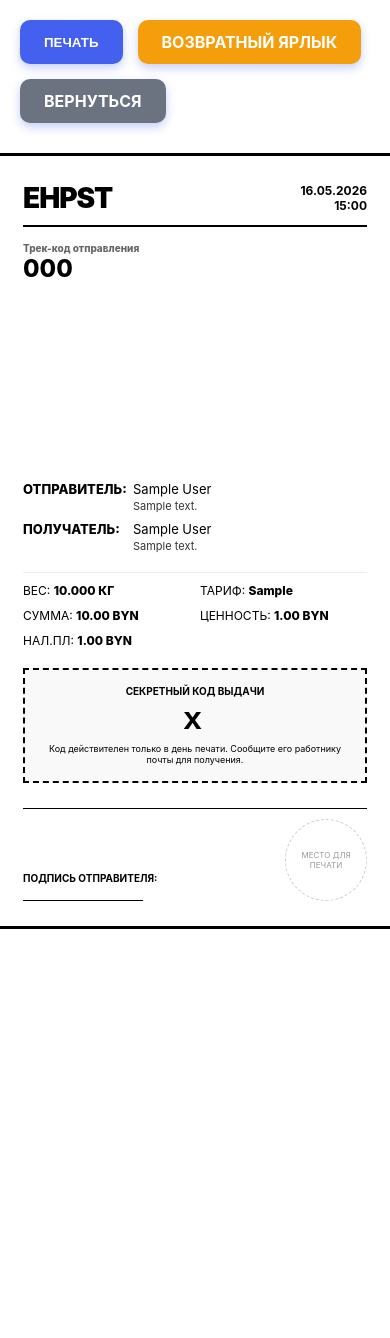
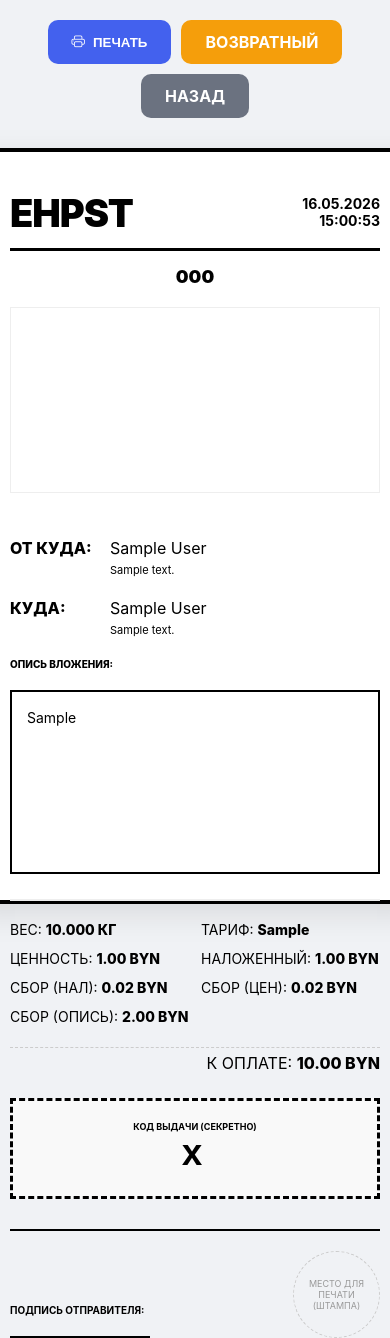
Before and after one commit to ereksscofix-create/123, a PHP site: page /label_print.php?id=1 in a window 390 px wide. Before the commit the page ends 929 px from the top, so only its background shows below. Run offline with PHP 8.4, Linux system fonts and the light colour scheme; the visitor is signed in with stand-in values (Sample User, id 1); tables that the repository leaves empty hold one stand-in row (values such as "Sample post"); some libraries are stand-ins or nearby versions.

Commit message:
feat: comprehensive overhaul of EHPST dashboard and logistics system
- Implemented modern Bootstrap 5 UI with mobile optimization.
- Added worker financial module with shift management and X/Z reports.
- Integrated PVZ management with automated shelf assignment.
- Developed 120x200mm label printing with inventory and fee breakdown.
- Added standalone money transfers with secret code verification.
- Fixed parcel visibility for senders and recipients.
- Implemented robust database repair and timestamping logic.

Co-authored-by: ereksscofix-create <284717084+ereksscofix-create@users.noreply.github.com>

```diff
--- a/database.sql
+++ b/database.sql
@@ -33,6 +33,7 @@ CREATE TABLE IF NOT EXISTS `parcels` (
   `tariff` varchar(10) DEFAULT 'ST',
   `cod` decimal(10,2) DEFAULT '0.00',
   `declared_value` decimal(10,2) DEFAULT '0.00',
+  `inventory` text DEFAULT NULL,
   `is_paid` tinyint(1) DEFAULT '0',
   `pay_on_delivery` tinyint(1) DEFAULT '0',
   `is_cod_paid` tinyint(1) DEFAULT '0',
@@ -114,6 +115,7 @@ CREATE TABLE IF NOT EXISTS `parcel_followers` (
 CREATE TABLE IF NOT EXISTS `money_transfers` (
   `id` int(11) NOT NULL AUTO_INCREMENT,
   `transfer_code` varchar(20) NOT NULL,
+  `secret_code` varchar(10) DEFAULT NULL,
   `sender_id` int(11) NOT NULL,
   `recipient_id` int(11) NOT NULL,
   `amount` decimal(10,2) NOT NULL,
--- a/label_print.php
+++ b/label_print.php
@@ -24,149 +24,132 @@ try {
     if ($is_return && (int)$parcel['is_return'] === 0) {
         $stmt = $pdo->prepare("UPDATE parcels SET is_return = 1 WHERE id = :id");
         $stmt->execute(['id' => $parcel_id]);
-
         $status_text = "Оформлен возврат [" . date('d.m.Y H:i') . "]";
         $stmt = $pdo->prepare("INSERT INTO parcel_status (parcel_id, status_text) VALUES (:pid, :txt)");
         $stmt->execute(['pid' => $parcel_id, 'txt' => $status_text]);
         $parcel['is_return'] = 1;
     }
 
-    // Проверяем, есть ли уже код для этой посылки (любая дата, или можно ограничить)
+    // Проверяем проверочный код
     $stmt = $pdo->prepare("SELECT secret_code FROM parcel_codes WHERE parcel_id = :pid ORDER BY id DESC LIMIT 1");
     $stmt->execute(['pid' => $parcel_id]);
     $existing = $stmt->fetch();
-
     if ($existing) {
         $secret_code = $existing['secret_code'];
     } else {
-        // Генерируем ОДИН раз
         $secret_code = rand(100000, 999999);
         $code = rand(1000, 9999);
         $stmt = $pdo->prepare("INSERT INTO parcel_codes (parcel_id, code, secret_code, code_date) VALUES (:pid, :code, :secret, DATE(NOW()))");
         $stmt->execute(['pid' => $parcel_id, 'code' => $code, 'secret' => $secret_code]);
     }
+} catch (PDOException $e) { die("Ошибка БД: " . $e->getMessage()); }
 
-} catch (PDOException $e) {
-    if (strpos($e->getMessage(), '1062') !== false) {
-        die("<h3>Ошибка: База данных настроена неверно.</h3>
-             <p>Пожалуйста, запустите скрипт исправления: <a href='db_fix.php'><b>ИСПРАВИТЬ БД</b></a></p>
-             <p>Техническая инфо: " . htmlspecialchars($e->getMessage()) . "</p>");
-    }
-    die("Ошибка БД: " . htmlspecialchars($e->getMessage()));
-}
+// Расчет комиссий для отображения
+$rates = [ 'EK'=>7, 'EKP'=>15, 'ST'=>22, 'EX'=>31, 'QQ'=>60, 'N'=>3, 'P'=>4 ];
+$base_rate = $rates[$parcel['tariff']] ?? 10;
+$base_cost = (float)$parcel['weight'] * $base_rate;
+$cod_fee = (float)$parcel['cod'] * 0.015;
+$dv_fee = (float)$parcel['declared_value'] * 0.017;
+$inv_fee = ($parcel['inventory'] !== '' && $parcel['inventory'] !== null) ? $base_cost * 0.02 : 0;
 ?>
 <!doctype html>
 <html lang="ru">
 <head>
 <meta charset="utf-8">
-<meta name="viewport" content="width=device-width,initial-scale=1">
-<title>Ярлык: <?php echo htmlspecialchars($parcel['track_code']); ?></title>
+<title>Ярлык <?php echo htmlspecialchars($parcel['track_code']); ?></title>
 <script src="https://cdn.jsdelivr.net/npm/jsbarcode@3.11.5/dist/JsBarcode.all.min.js"></script>
+<link rel="stylesheet" href="https://cdn.jsdelivr.net/npm/bootstrap-icons@1.11.0/font/bootstrap-icons.css">
 <style>
-  body{font-family: 'Inter', Arial, sans-serif;background:#fff;margin:0;padding:20px;display:flex;flex-direction:column;align-items:center}
-  .label{width:400px;padding:25px;border:3px solid #000;box-sizing:border-box;background:#fff;position:relative}
-  .hdr{display:flex;justify-content:space-between;align-items:center;border-bottom:2px solid #000;padding-bottom:10px;margin-bottom:15px}
-  .brand{font-weight:900;font-size:28px;letter-spacing:-1px}
-  .date{font-size:12px;text-align:right;font-weight:bold}
-  .section{margin-top:15px}
+  body{font-family:'Inter', Arial, sans-serif;background:#f0f2f5;margin:0;padding:20px;display:flex;flex-direction:column;align-items:center}
+  /* ЯРЛЫК 120мм на 200мм */
+  .label{width:120mm;height:200mm;padding:10mm;border:4px solid #000;box-sizing:border-box;background:#fff;position:relative;margin-top:10px;box-shadow:0 10px 30px rgba(0,0,0,0.1);display:flex;flex-direction:column;}
+  .hdr{display:flex;justify-content:space-between;align-items:center;border-bottom:3px solid #000;padding-bottom:12px;margin-bottom:15px}
+  .brand{font-weight:900;font-size:38px;letter-spacing:-1px}
+  .date{font-size:14px;text-align:right;font-weight:bold;line-height:1.2}
+  .barcode-container{margin:20px 0;text-align:center;border:1px solid #eee;padding:15px 0}
+  .info-table{width:100%;font-size:16px;border-collapse:collapse;margin-top:15px}
+  .info-table td{padding:10px 0;vertical-align:top}
   .bold{font-weight:800}
-  .barcode-container{margin:20px 0;text-align:center}
-  .secret-box{margin-top:20px;border:2px dashed #000;padding:15px;text-align:center;background:#f9f9f9}
-  .secret-label{font-size:10px;font-weight:bold;text-transform:uppercase;margin-bottom:5px;display:block}
-  .secret-value{font-family:'Courier New',monospace;font-size:32px;font-weight:900;letter-spacing:5px}
-  .info-table{width:100%;font-size:13px;border-collapse:collapse}
-  .info-table td{padding:4px 0;vertical-align:top}
-  .sig{display:flex;justify-content:space-between;align-items:flex-end;margin-top:25px;border-top:1px solid #000;padding-top:10px}
-  .stamp-place{width:80px;height:80px;border:1px dashed #ccc;display:flex;align-items:center;justify-content:center;font-size:8px;color:#999;text-align:center;border-radius:50%}
-  @media print{ .no-print{display:none} body{padding:0} .label{margin-top:0;border:2px solid #000} }
-  .btn{padding:12px 24px;cursor:pointer;background:#4361ee;color:#fff;border:none;border-radius:10px;font-weight:700;text-decoration:none;box-shadow:0 4px 10px rgba(67,97,238,0.3)}
+  .inventory-box{margin-top:20px;padding:15px;border:2px solid #000;flex-grow:1;min-height:150px;font-size:14px;line-height:1.5}
+  .fees-grid{display:grid;grid-template-columns:1fr 1fr;gap:12px;margin-top:25px;font-size:14px;border-top:2px solid #eee;padding-top:20px}
+  .secret-box{margin-top:25px;border:3px dashed #000;padding:20px;text-align:center;background:#f9f9f9}
+  .secret-value{font-family:'Courier New',monospace;font-size:36px;font-weight:900;letter-spacing:6px}
+  .footer-sig{display:flex;justify-content:space-between;align-items:flex-end;margin-top:30px;border-top:2px solid #000;padding-top:20px}
+  .stamp-place{width:85px;height:85px;border:1px dashed #ccc;display:flex;align-items:center;justify-content:center;font-size:9px;color:#999;text-align:center;border-radius:50%}
+  @media print{ .no-print{display:none} body{padding:0;background:#fff} .label{margin:0;box-shadow:none;border:3px solid #000} }
+  .btn{padding:12px 24px;cursor:pointer;background:#4361ee;color:#fff;border:none;border-radius:10px;font-weight:700;text-decoration:none;display:inline-flex;align-items:center;gap:8px}
 </style>
 </head>
 <body>
-<div class="no-print" style="margin-bottom:30px;display:flex;gap:15px;flex-wrap:wrap">
+<div class="no-print" style="margin-bottom:20px;display:flex;gap:10px;flex-wrap:wrap;justify-content:center">
   <button class="btn" onclick="window.print()"><i class="bi bi-printer"></i> ПЕЧАТЬ</button>
-  <?php if ($is_return): ?>
-    <a href="label_print.php?id=<?php echo $parcel_id; ?>" class="btn" style="background:var(--primary)"><i class="bi bi-arrow-left-right"></i> ОБЫЧНЫЙ ЯРЛЫК</a>
+  <?php if($is_return): ?>
+    <a href="label_print.php?id=<?php echo $parcel_id; ?>" class="btn" style="background:#4361ee">ОБЫЧНЫЙ</a>
   <?php else: ?>
-    <a href="label_print.php?id=<?php echo $parcel_id; ?>&return=1" class="btn" style="background:#f59e0b"><i class="bi bi-arrow-return-left"></i> ВОЗВРАТНЫЙ ЯРЛЫК</a>
+    <a href="label_print.php?id=<?php echo $parcel_id; ?>&return=1" class="btn" style="background:#f59e0b">ВОЗВРАТНЫЙ</a>
   <?php endif; ?>
-  <a href="dashboard.php" class="btn" style="background:#6b7280">ВЕРНУТЬСЯ</a>
+  <a href="dashboard.php" class="btn" style="background:#6b7280">НАЗАД</a>
 </div>
 
 <div class="label">
   <div class="hdr">
-    <div class="brand">EHPST <?php echo $is_return ? '<span style="color:#dc2626;font-size:14px;vertical-align:middle">(ВОЗВРАТ)</span>' : ''; ?></div>
-    <div class="date"><?php echo date('d.m.Y'); ?><br><?php echo date('H:i'); ?></div>
+    <div class="brand">EHPST <?php echo $is_return ? '<span style="font-size:16px;color:#dc2626">(RET)</span>' : ''; ?></div>
+    <div class="date"><?php echo date('d.m.Y'); ?><br><?php echo date('H:i:s'); ?></div>
   </div>
 
-  <div class="section">
-    <div class="small bold text-uppercase" style="font-size:10px;color:#666">Трек-код отправления</div>
-    <div class="bold" style="font-size:24px"><?php echo htmlspecialchars($parcel['track_code']); ?></div>
-  </div>
+  <div style="font-size:18px;font-weight:900;text-align:center"><?php echo htmlspecialchars($parcel['track_code']); ?></div>
 
   <div class="barcode-container">
     <svg id="barcode"></svg>
   </div>
 
-  <div class="section">
-    <table class="info-table">
-        <?php
-            $s_display = htmlspecialchars($parcel['sender_name'] ?: $parcel['sender_login'] ?: 'ID '.$parcel['sender_id']);
-            $r_display = htmlspecialchars($parcel['recipient_name'] ?: $parcel['recipient_login'] ?: 'ID '.$parcel['recipient_id']);
+  <table class="info-table">
+    <?php
+      $s_name = htmlspecialchars($parcel['sender_name'] ?: $parcel['sender_login'] ?: 'ID '.$parcel['sender_id']);
+      $r_name = htmlspecialchars($parcel['recipient_name'] ?: $parcel['recipient_login'] ?: 'ID '.$parcel['recipient_id']);
+      $s_addr = htmlspecialchars($parcel['sender_address'] ?: 'Не указан');
+      $r_addr = htmlspecialchars($parcel['address'] ?: 'Не указан');
+      if($is_return) { $from=$r_name; $to=$s_name; $fa=$r_addr; $ta=$s_addr; } else { $from=$s_name; $to=$r_name; $fa=$s_addr; $ta=$r_addr; }
+    ?>
+    <tr><td class="bold" style="width:100px">ОТ КУДА:</td><td><?php echo $from; ?><br><span style="font-size:11px"><?php echo $fa; ?></span></td></tr>
+    <tr><td class="bold">КУДА:</td><td><?php echo $to; ?><br><span style="font-size:11px"><?php echo $ta; ?></span></td></tr>
+  </table>
 
-            if ($is_return) {
-                $from = $r_display;
-                $to = $s_display;
-            } else {
-                $from = $s_display;
-                $to = $r_display;
-            }
-        ?>
-        <?php
-            $s_addr = $parcel['sender_address'] ?: 'Не указан';
-            $r_addr = $parcel['address'] ?: 'Не указан';
-
-            if ($is_return) {
-                $from_addr = $r_addr;
-                $to_addr = $s_addr;
-            } else {
-                $from_addr = $s_addr;
-                $to_addr = $r_addr;
-            }
-        ?>
-        <tr><td class="bold" style="width:110px">ОТПРАВИТЕЛЬ:</td><td><?php echo $from; ?><br><span style="font-size:11px;opacity:0.8"><?php echo nl2br(htmlspecialchars($from_addr)); ?></span></td></tr>
-        <tr><td class="bold">ПОЛУЧАТЕЛЬ:</td><td><?php echo $to; ?><br><span style="font-size:11px;opacity:0.8"><?php echo nl2br(htmlspecialchars($to_addr)); ?></span></td></tr>
-    </table>
+  <div class="bold" style="font-size:10px;margin-top:10px;text-transform:uppercase">Опись вложения:</div>
+  <div class="inventory-box">
+    <?php echo nl2br(htmlspecialchars($parcel['inventory'] ?: 'Опись не заполнена.')); ?>
   </div>
 
-  <div class="section" style="border-top:1px solid #eee; padding-top:10px">
-    <div style="display:grid; grid-template-columns: 1fr 1fr; gap:10px; font-size:12px">
-        <div>ВЕС: <span class="bold"><?php echo number_format($parcel['weight'], 3); ?> КГ</span></div>
-        <div>ТАРИФ: <span class="bold"><?php echo htmlspecialchars($parcel['tariff']); ?></span></div>
-        <div>СУММА: <span class="bold"><?php echo number_format($parcel['cost'], 2); ?> BYN</span></div>
-        <div>ЦЕННОСТЬ: <span class="bold"><?php echo number_format($parcel['declared_value'], 2); ?> BYN</span></div>
-        <div>НАЛ.ПЛ: <span class="bold"><?php echo ($parcel['cod'] > 0) ? number_format($parcel['cod'], 2).' BYN' : 'НЕТ'; ?></span></div>
+  <div class="fees-grid">
+    <div>ВЕС: <span class="bold"><?php echo number_format($parcel['weight'],3); ?> КГ</span></div>
+    <div>ТАРИФ: <span class="bold"><?php echo htmlspecialchars($parcel['tariff']); ?></span></div>
+    <div>ЦЕННОСТЬ: <span class="bold"><?php echo number_format($parcel['declared_value'], 2); ?> BYN</span></div>
+    <div>НАЛОЖЕННЫЙ: <span class="bold"><?php echo number_format($parcel['cod'], 2); ?> BYN</span></div>
+    <div>СБОР (НАЛ): <span class="bold"><?php echo number_format($cod_fee, 2); ?> BYN</span></div>
+    <div>СБОР (ЦЕН): <span class="bold"><?php echo number_format($dv_fee, 2); ?> BYN</span></div>
+    <div>СБОР (ОПИСЬ): <span class="bold"><?php echo number_format($inv_fee, 2); ?> BYN</span></div>
+    <div style="font-size:16px; grid-column: span 2; text-align: right; margin-top: 10px; border-top: 1px dashed #ccc; padding-top: 5px;">
+        К ОПЛАТЕ: <span class="bold"><?php echo number_format($parcel['cost'], 2); ?> BYN</span>
     </div>
   </div>
 
   <div class="secret-box">
-    <span class="secret-label">Секретный код выдачи</span>
+    <div style="font-size:9px;font-weight:bold;text-transform:uppercase;margin-bottom:3px">Код выдачи (Секретно)</div>
     <div class="secret-value"><?php echo $secret_code; ?></div>
-    <div style="font-size:9px;margin-top:5px;line-height:1.2">Код действителен только в день печати. Сообщите его работнику почты для получения.</div>
   </div>
 
-  <div class="sig">
+  <div class="footer-sig">
     <div>
-      <div style="font-size:10px;font-weight:bold;margin-bottom:15px">ПОДПИСЬ ОТПРАВИТЕЛЯ:</div>
-      <div style="width:120px;border-bottom:1px solid #000;height:1px"></div>
+      <div style="font-size:10px;font-weight:bold;margin-bottom:20px">ПОДПИСЬ ОТПРАВИТЕЛЯ:</div>
+      <div style="width:140px;border-bottom:2px solid #000"></div>
     </div>
-    <div class="stamp-place">МЕСТО ДЛЯ<br>ПЕЧАТИ</div>
+    <div class="stamp-place">МЕСТО ДЛЯ<br>ПЕЧАТИ (ШТАМПА)</div>
   </div>
 </div>
 
 <script>
-  JsBarcode("#barcode", "<?php echo htmlspecialchars($parcel['track_code']); ?>", {
-    format: "CODE128", width:2.5, height:70, displayValue:true, fontSize:14, fontOptions:"bold"
+  JsBarcode("#barcode", "<?php echo $parcel['track_code']; ?>", {
+    format: "CODE128", width: 2.2, height: 60, displayValue: false
   });
 </script>
 </body>
```
Also changed, not shown: db_fix.php (+14 -2 lines), parcel_add.php (+58 -26 lines), parcel_pvz_receive.php (+34 -16 lines), transfer_add.php (+9 -7 lines), transfer_issue.php (+12 -5 lines).
